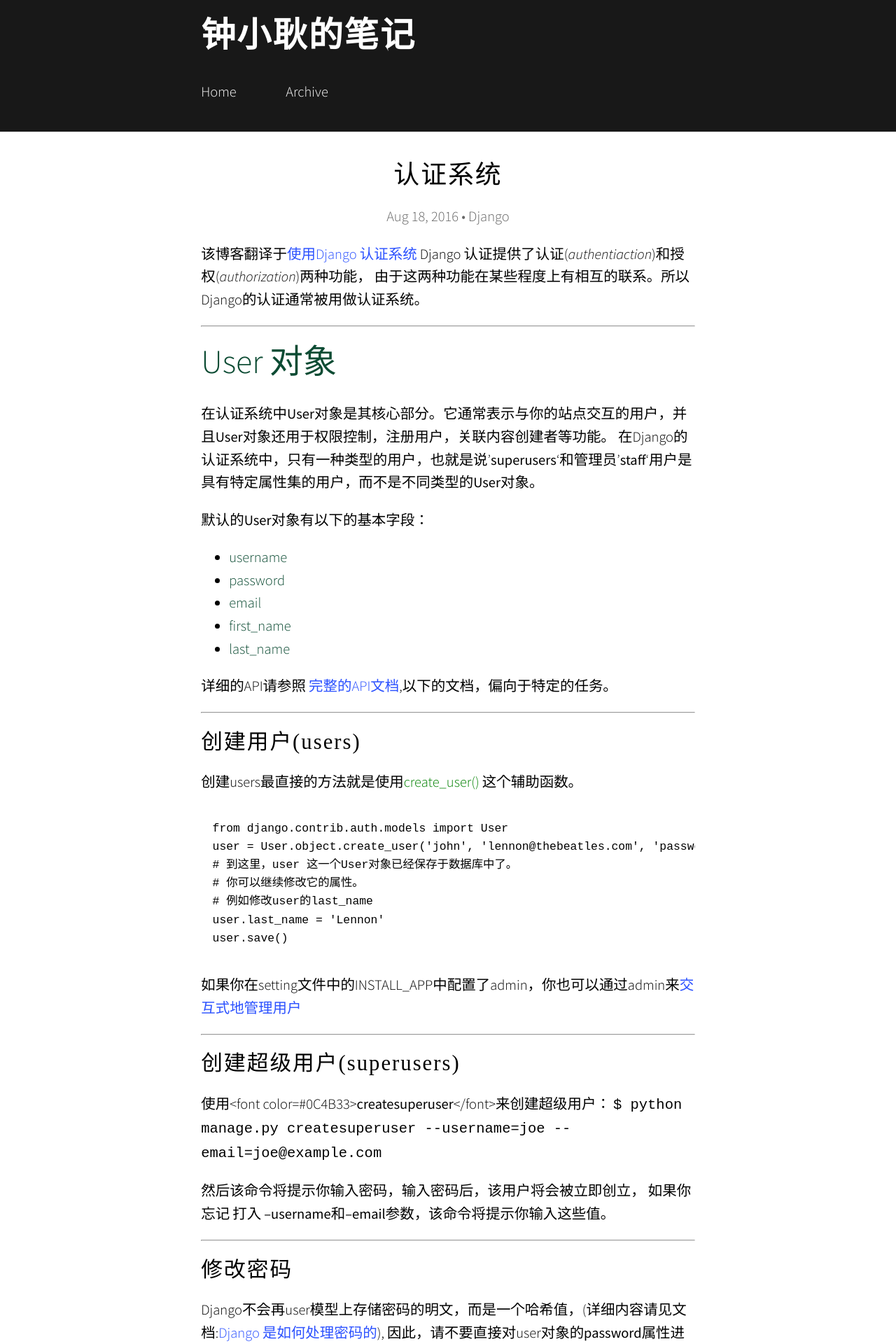
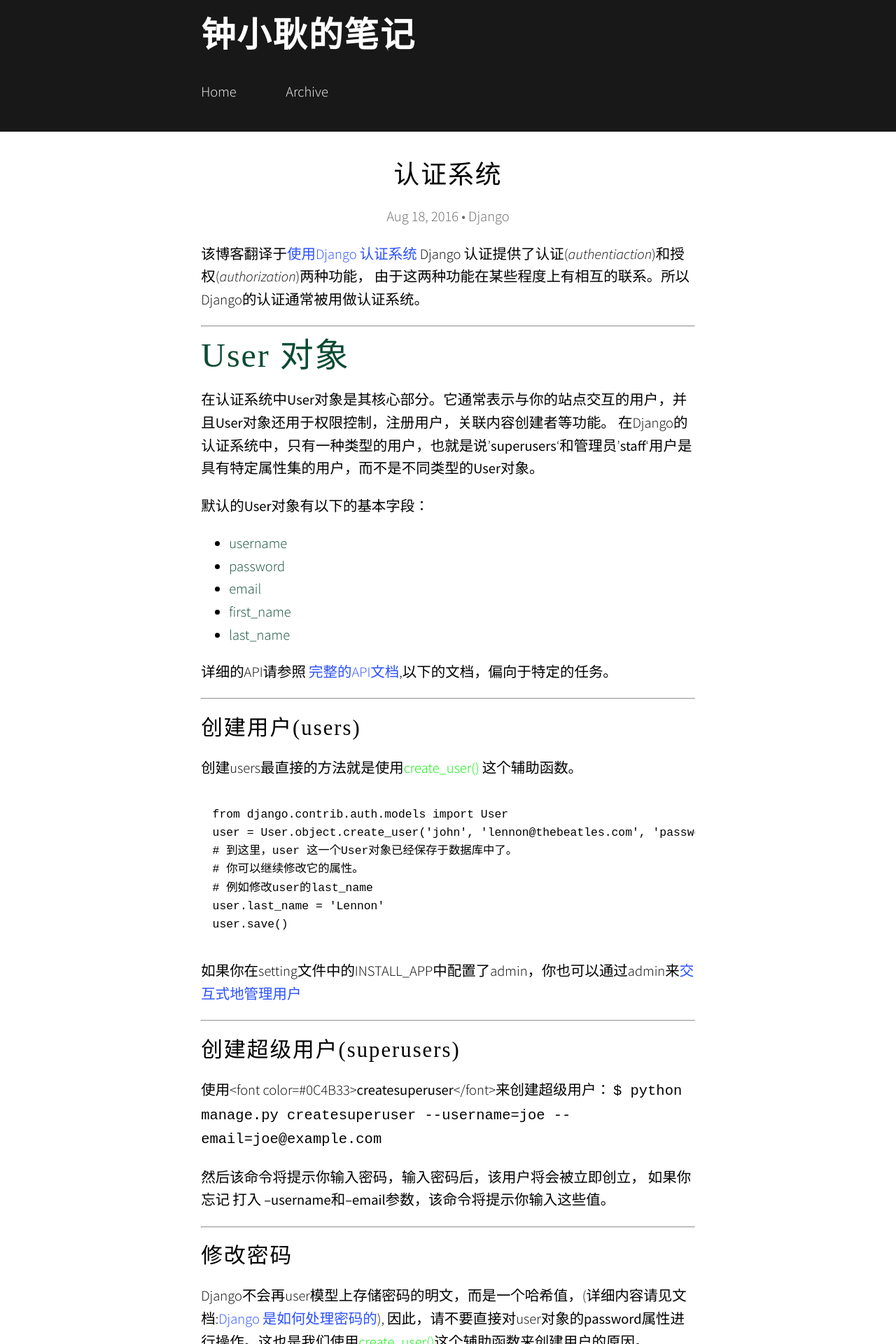
Before and after one commit to zLolipop/zLolipop.github.io, a Jekyll site: the page built from _posts/2016-08-18-Django认证系统.md, in a window 1280 px wide. Shown: the top 1920 px of the page at 70% size. Built offline with Jekyll 4.4.1, drawn with Linux system fonts in a browser that asks for light colours; nearby versions of some CDN libraries; some web fonts are replaced; comment, search, counter and statistics services are not loaded.

Commit message:
font test2

````diff
--- a/_posts/2016-08-18-Django认证系统.md
+++ b/_posts/2016-08-18-Django认证系统.md
@@ -10,7 +10,7 @@ Django 认证提供了认证(*authentiaction*)和授权(*authorization*)两种
 
 ----------
 
-<font color="#0C4B33" size="50"> User 对象</font>
+# <font color="#0C4B33" size="50"> User 对象</font>
 在认证系统中**User**对象是其核心部分。它通常表示与你的站点交互的用户，并且**User**对象还用于权限控制，注册用户，关联内容创建者等功能。 在Django的认证系统中，只有一种类型的用户，也就是说'**superusers**'和管理员'**staff**'用户是具有特定属性集的用户，而不是不同类型的**User**对象。
 
 默认的**User**对象有以下的基本字段：
@@ -28,7 +28,7 @@ Django 认证提供了认证(*authentiaction*)和授权(*authorization*)两种
 
 
 ## 创建用户(users)
-创建users最直接的方法就是使用<font color= "green">create_user()</font> 这个辅助函数。
+创建users最直接的方法就是使用<font color= "greenv">create_user()</font> 这个辅助函数。
 ```Python
 from django.contrib.auth.models import User
 user = User.object.create_user('john', 'lennon@thebeatles.com', 'password')
````
